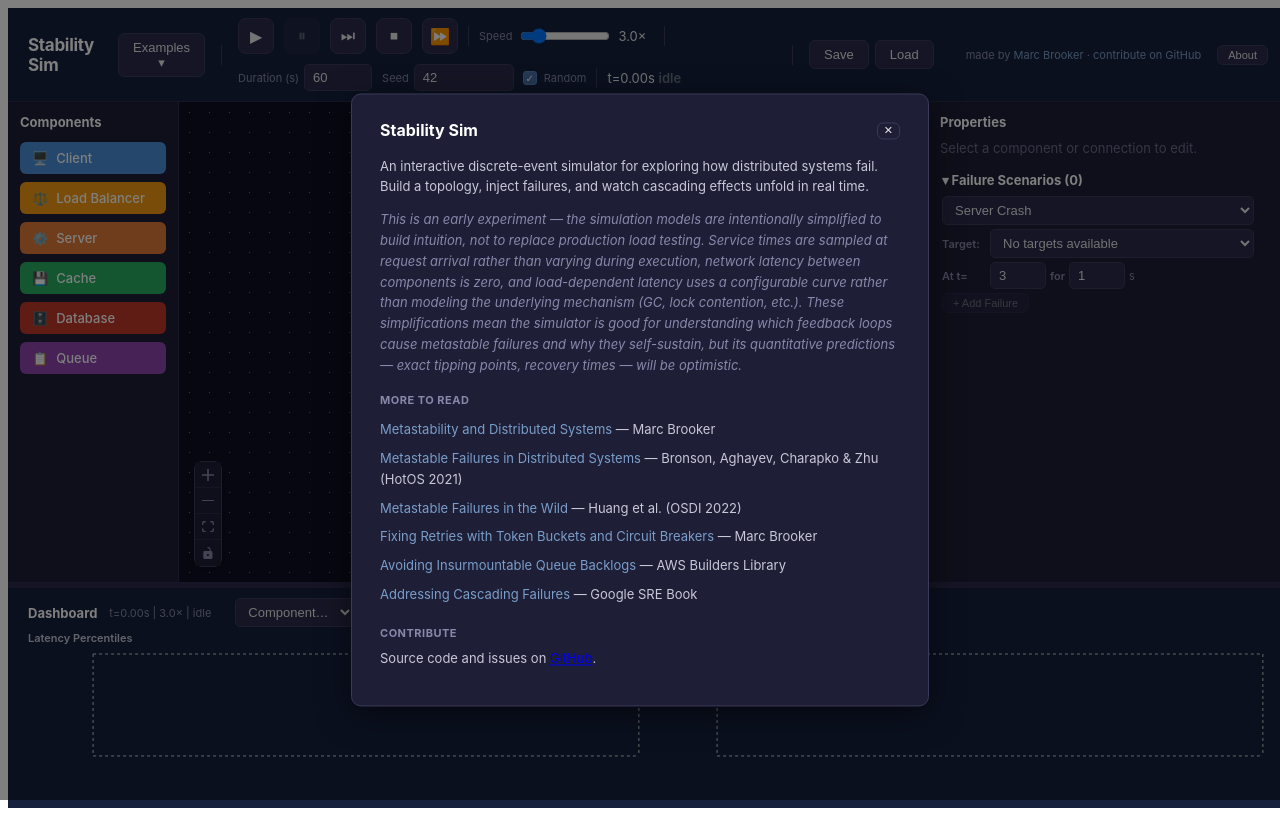
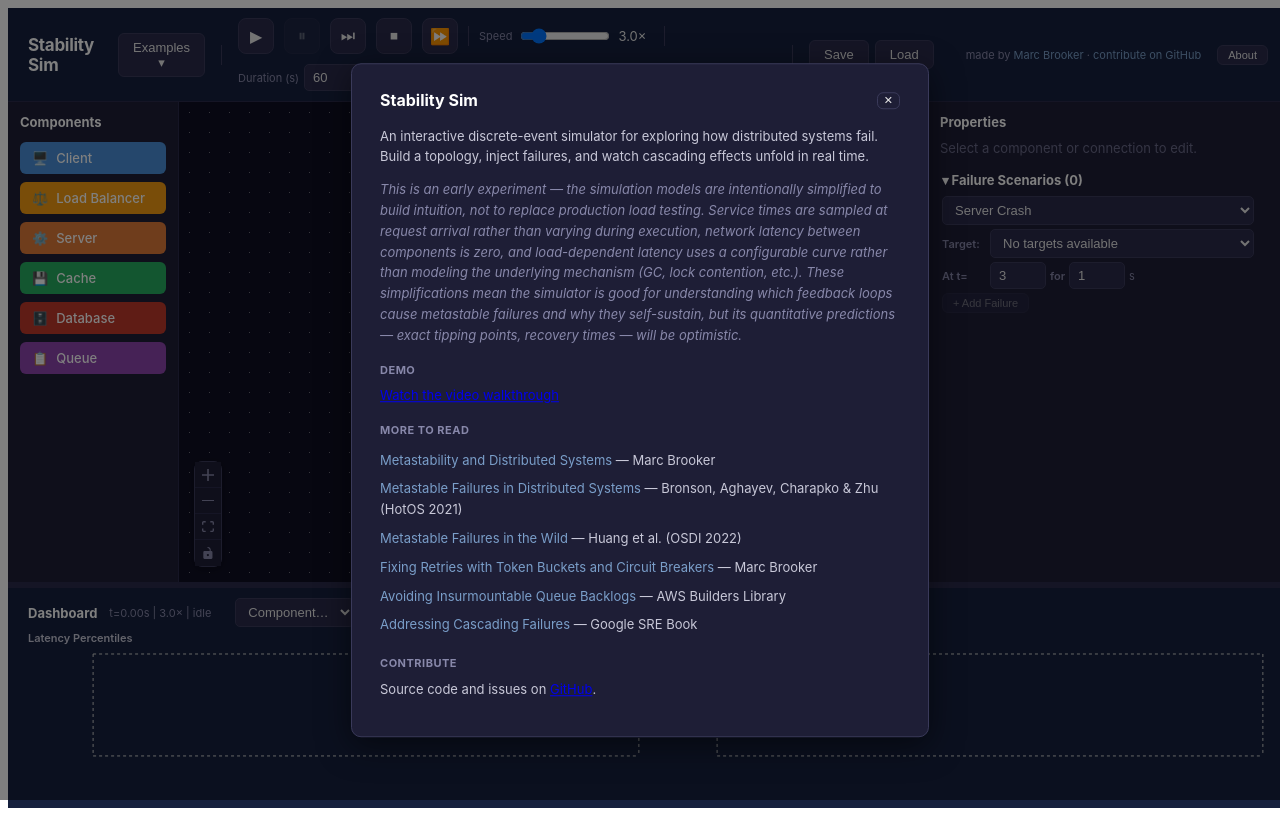
Before and after one commit to marcbrooker/stability-sim, a React (Vite) app: page / in a window 1280 px wide. Both pictures are taken after a click on the button "About". Built offline with nearby package versions, Linux system fonts and the light colour scheme.

Commit message:
Link to YouTube demo walkthrough from About dialog

```diff
--- a/src/components/AboutDialog.tsx
+++ b/src/components/AboutDialog.tsx
@@ -39,6 +39,13 @@ export function AboutDialog() {
               simulator is good for understanding <em>which</em> feedback loops cause
               metastable failures and <em>why</em> they self-sustain, but its quantitative
               predictions — exact tipping points, recovery times — will be optimistic.
+            </p>
+
+            <div className="about-section-title">Demo</div>
+            <p>
+              <a href="https://www.youtube.com/watch?v=ymud-sjJgnQ" target="_blank" rel="noopener noreferrer">
+                Watch the video walkthrough
+              </a>
             </p>
 
             <div className="about-section-title">More to read</div>
```
